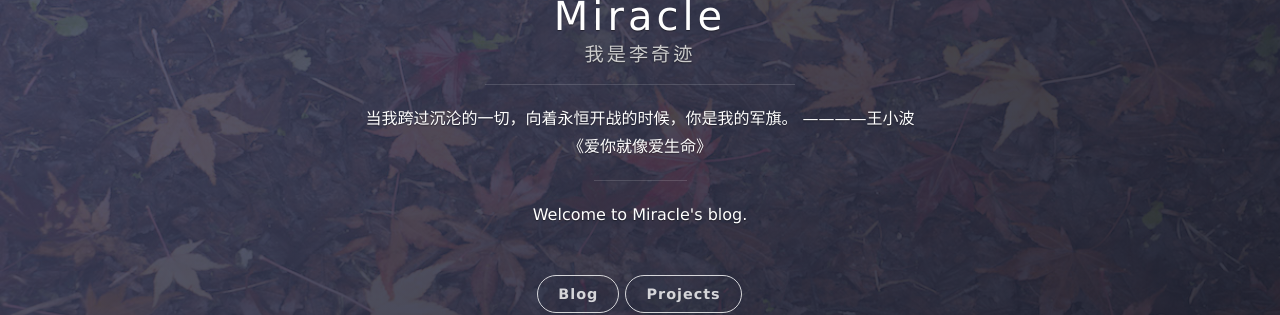
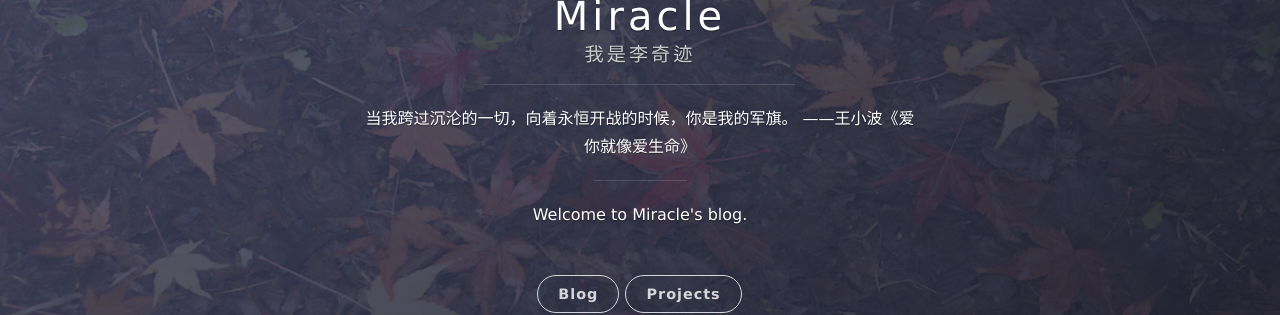
Before and after one commit to onevcat/vno-jekyll, a Jekyll site: the page built from index.html, in a window 1280 px wide. Shown: the part 303-618 px from the top of the page. Built offline with Jekyll 4.4.1, drawn with Linux system fonts in a browser that asks for light colours; nearby versions of some CDN libraries; the list of posts is cut into pages by our own code.

Commit message:
update0818-5

```diff
--- a/_config.yml
+++ b/_config.yml
@@ -2,7 +2,8 @@
 title: Miracle
 subtitle: 我是李奇迹
 welcome_message: Welcome to Miracle's blog.
-description: 当我跨过沉沦的一切，向着永恒开战的时候，你是我的军旗。   ————王小波《爱你就像爱生命》
+description: 当我跨过沉沦的一切，向着永恒开战的时候，你是我的军旗。
+                                    ——王小波《爱你就像爱生命》
 #description: Life never stops pushing forward. Stay focused and never slow down with regrets.
 creator: <a href="http://lixiangyu.cc">@Miracle</a>
 
```
